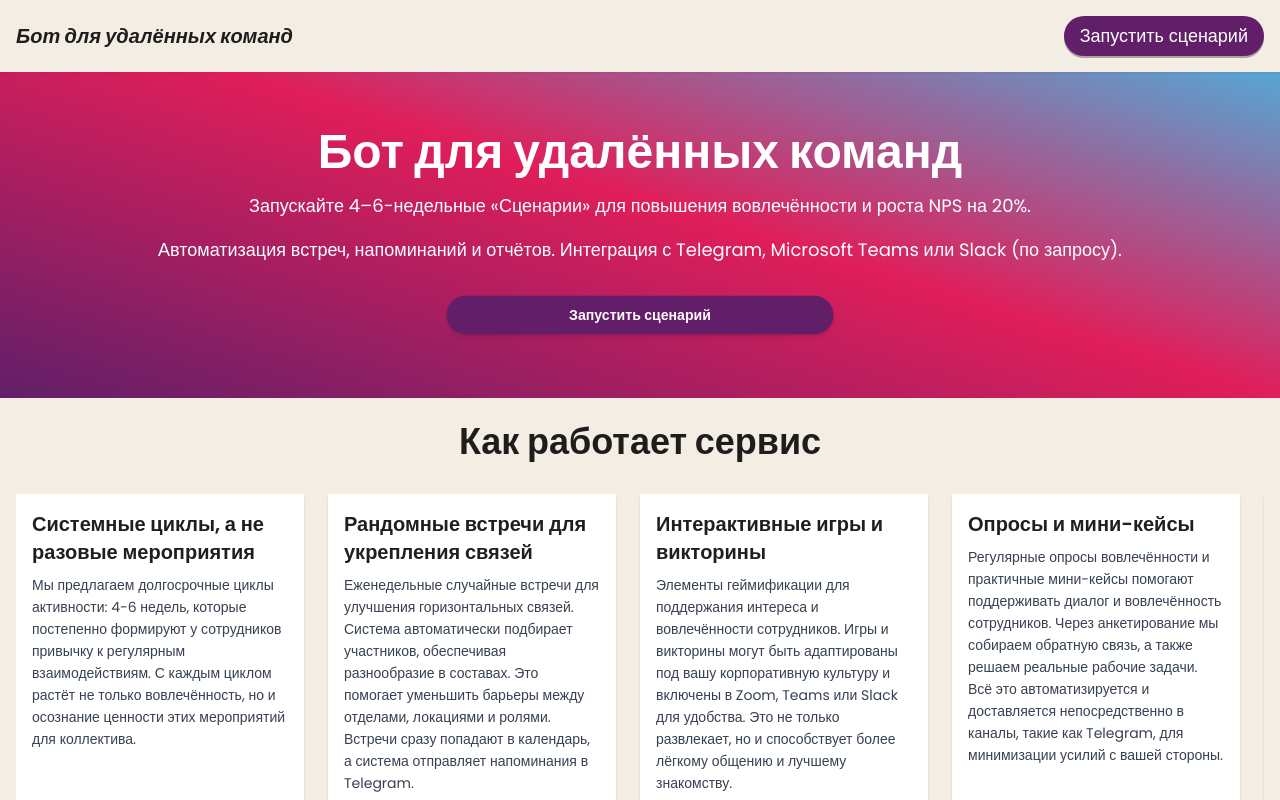
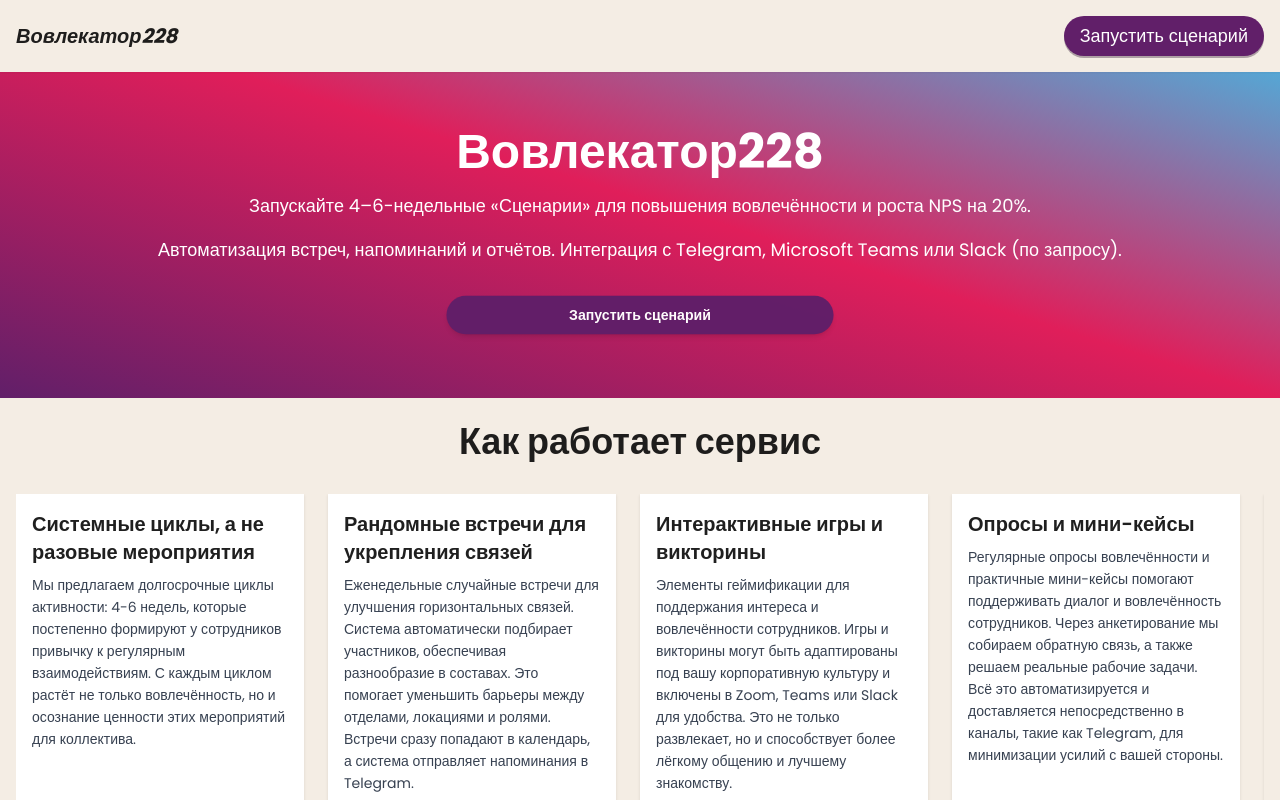
Before and after one commit to Mamniash/remote, a Next.js app: page / in a window 1280 px wide. Shown: the top 800 px of the page. Built offline with nearby package versions, Linux system fonts and the light colour scheme.

Commit message:
feat: rename service to Vovlektor228

```diff
--- a/src/app/layout.tsx
+++ b/src/app/layout.tsx
@@ -11,7 +11,7 @@ const poppins = Poppins({
 });
 
 export const metadata: Metadata = {
-        title: 'Бот для удалённых команд',
+        title: 'Вовлекатор228',
         description:
                 'Запускайте 4–6-недельные сценарии для повышения вовлечённости и роста NPS на 20%. Автоматизация встреч, напоминаний и отчётов с интеграцией в Telegram, Teams или Slack.',
         icons: {
--- a/src/components/Header.tsx
+++ b/src/components/Header.tsx
@@ -22,7 +22,7 @@ const Header = () => {
 				>
                                         <Link href='#head'>
                                                 <span className='text-xl font-bold italic'>
-                                                        Бот&nbsp;для&nbsp;удалённых&nbsp;команд
+                                                        Вовлекатор228
                                                 </span>
                                         </Link>
 				</motion.div>
--- a/src/components/HeroSection.tsx
+++ b/src/components/HeroSection.tsx
@@ -14,7 +14,7 @@ const HeroSection = () => {
                 >
                         <div className='container mx-auto px-4'>
                                 <h1 className='text-4xl md:text-5xl font-bold mb-4'>
-                                        Бот для удалённых команд
+                                        Вовлекатор228
                                 </h1>
                                 <p className='text-lg mb-4'>
                                         Запускайте 4–6-недельные «Сценарии» для повышения вовлечённости и роста NPS на 20%.
--- a/src/helpers/telegramApi.ts
+++ b/src/helpers/telegramApi.ts
@@ -5,7 +5,7 @@ export const sendToTelegram = async (
 ) => {
 	const botToken = '8161696582:AAHZxsaPggaUncruMMoG1pIjTXleCNAUWTw'
 	const chatId = '-1002271508122'
-	const threadId = 267 // ID темы "Бот ответы на лендинг"
+        const threadId = 267 // ID темы "Вовлекатор228 ответы на лендинг"
 
 	// Формирование сообщения для Telegram
 	const message = `
```
Also changed, not shown: 1 other file (tests, documents, lock files or other folders).
